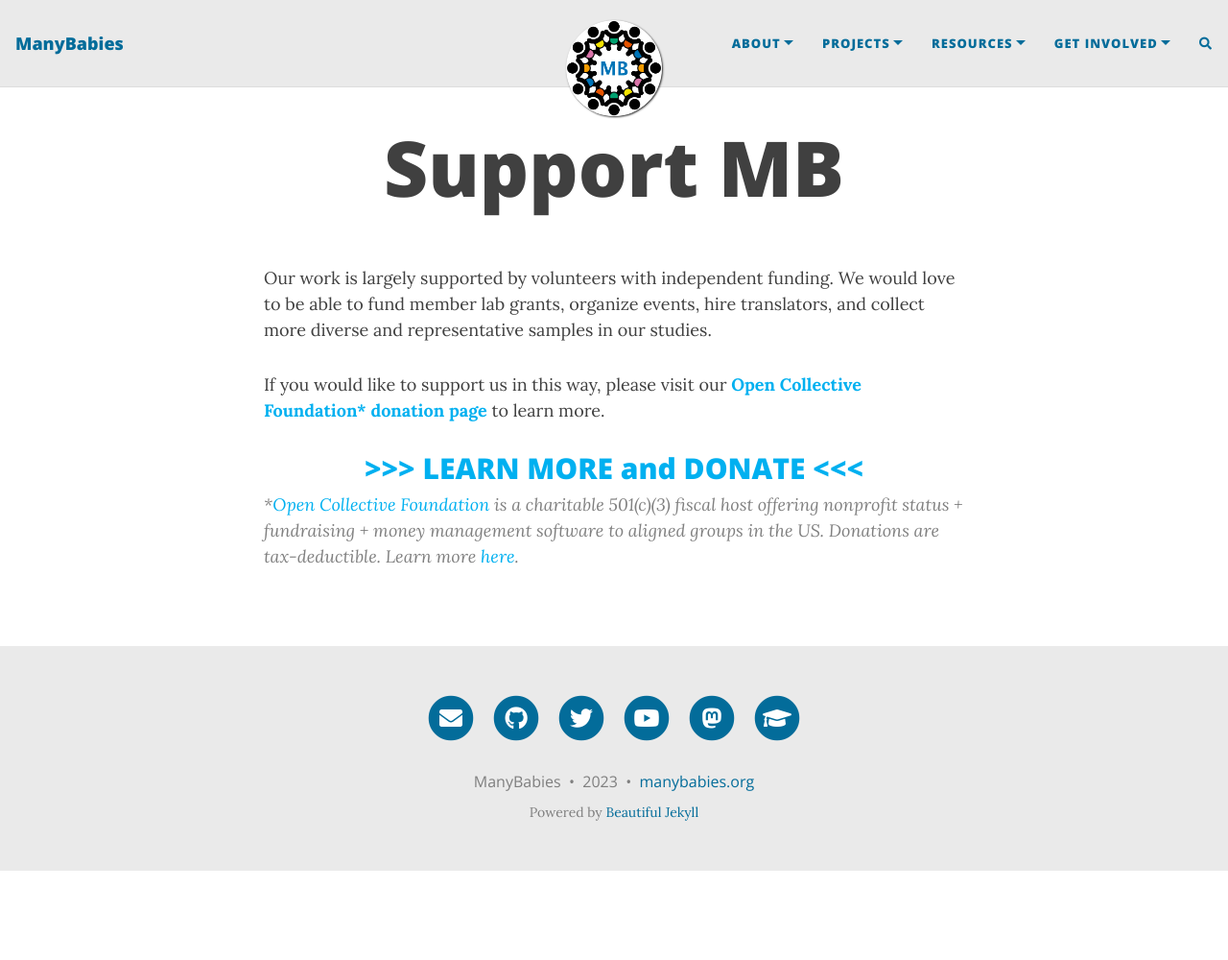
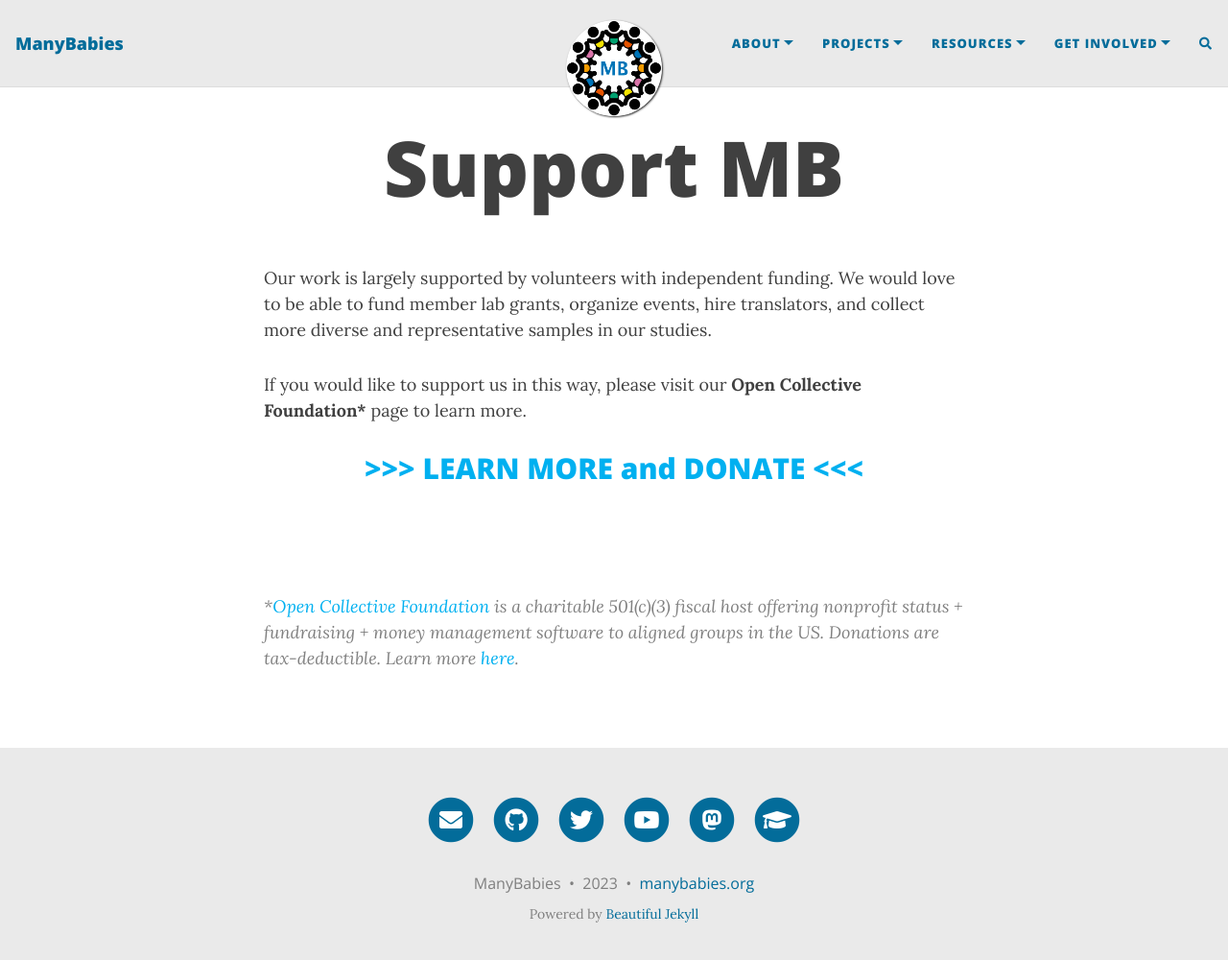
Before and after one commit to manybabies/manybabies.github.io, a Jekyll site: the page built from support.md, in a window 1280 px wide and 1013 px high. Shown: the top 1000 px of the window at 96% size. Built offline with Jekyll 4.4.1, drawn with Linux system fonts in a browser that asks for light colours; nearby versions of some CDN libraries; comment, search, counter and statistics services are not loaded.

Commit message:
Update support.md

```diff
--- a/support.md
+++ b/support.md
@@ -6,12 +6,12 @@
 
 Our work is largely supported by volunteers with independent funding. We would love to be able to fund member lab grants, organize events, hire translators, and collect more diverse and representative samples in our studies.
 
-If you would like to support us in this way, please visit our
-<b><a href="https://opencollective.com/manybabies" target="_blank">Open Collective Foundation\* donation page</a></b> to learn more.
+If you would like to support us in this way, please visit our <b>Open Collective Foundation\*</b> page to learn more.
 
 <h2 align="center"><a href="https://opencollective.com/manybabies" target="_blank"> >>> LEARN MORE and DONATE <<< </a></h2>
 
 
-
+<br>
+<br>
 
 >\*[Open Collective Foundation](https://opencollective.com/foundation) is a charitable 501(c)(3) fiscal host offering nonprofit status + fundraising + money management software to aligned groups in the US. Donations are tax-deductible. Learn more [here](https://docs.opencollective.foundation/what-is-ocf).
```
